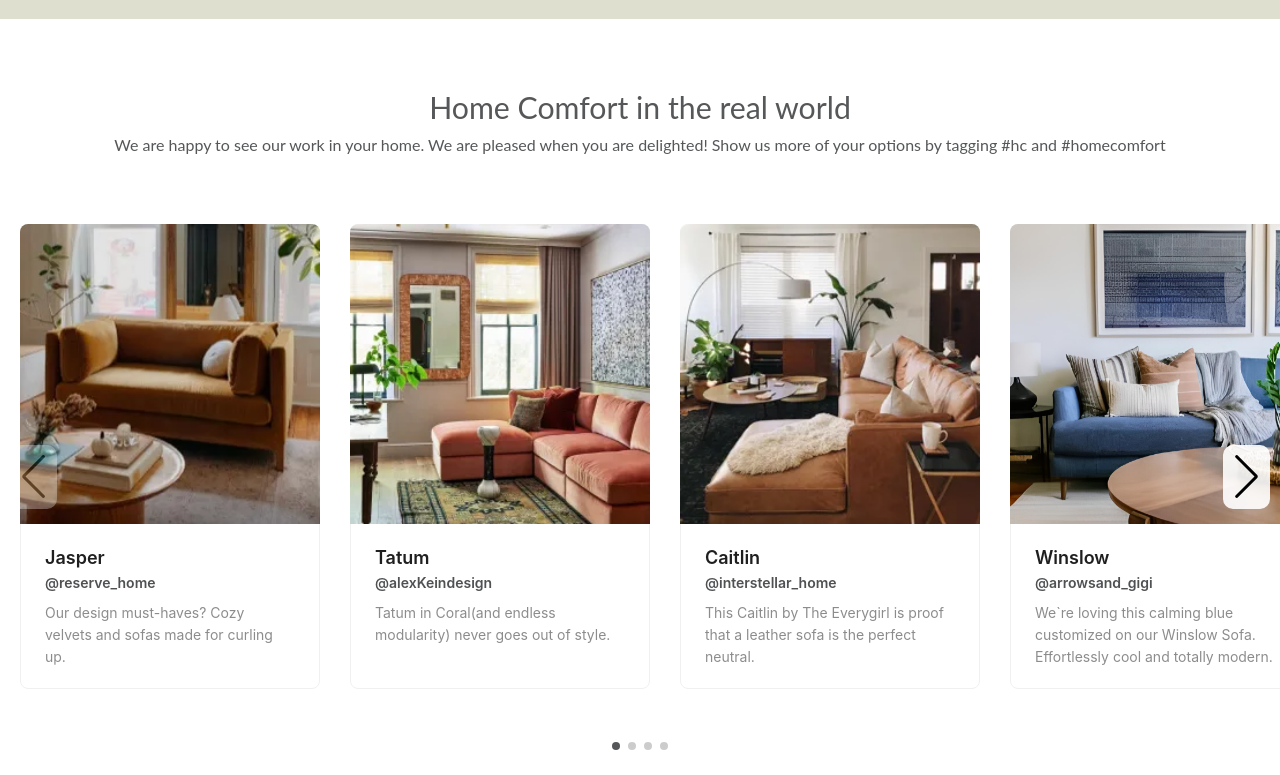
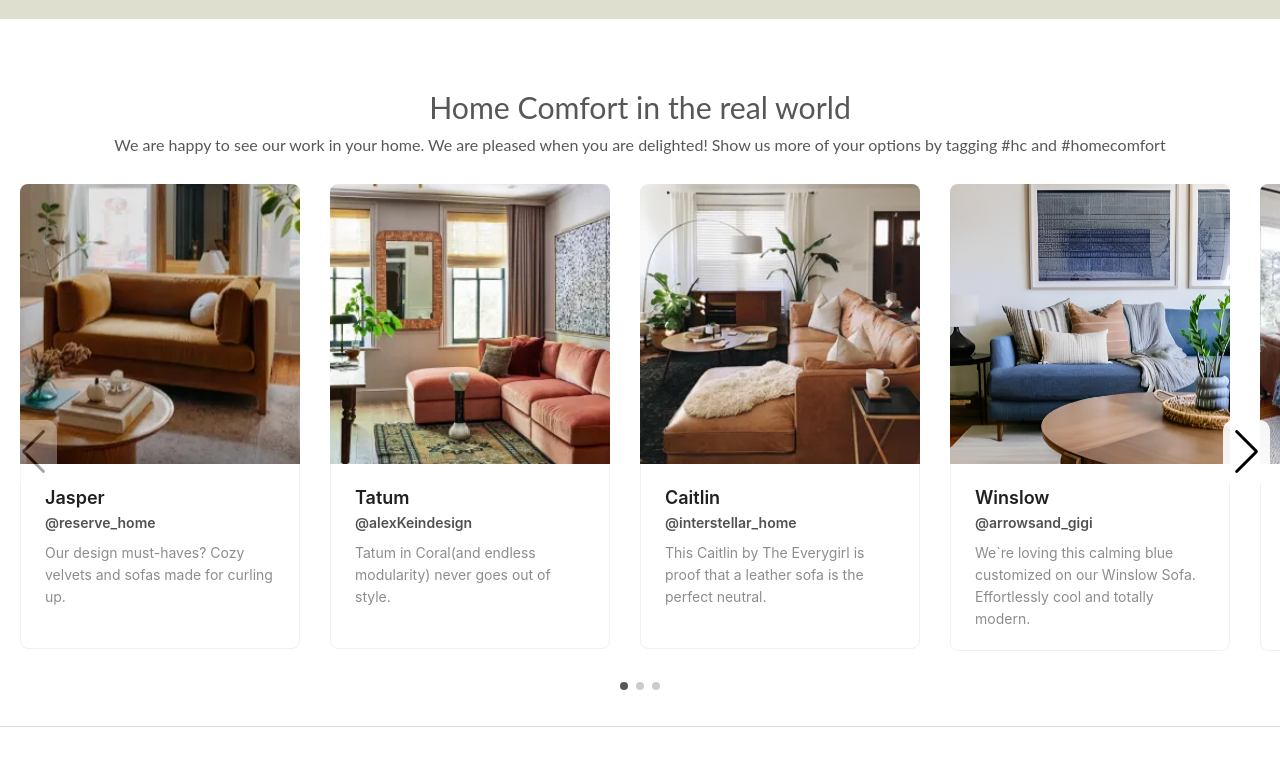
Before and after one commit to Alex-Kravchuk/home_comforte_store, a React (Create React App) app in the folder client/: page / in a window 1280 px wide. Shown: the part 4840-5615 px from the top of the page. Built offline with nearby package versions, Linux system fonts and the light colour scheme.

Commit message:
Separating of swiper styles logic
Created new style const in global styles file for swiper

```diff
--- a/client/src/components/pages/home/main/collections/swiper/CollectionsSwiper.styled.js
+++ b/client/src/components/pages/home/main/collections/swiper/CollectionsSwiper.styled.js
@@ -1,12 +1,12 @@
 import styled from "styled-components";
+import { swiperStyles } from "../../../../../../styles/globalStyles";
 
 import { viewport_sizes } from "../../../../../../utils/viewport_size_consts";
 
 export const SwiperContainer = styled.div`
-  .swiper {
-    width: 100%;
-    height: 100%;
-  }
+  // it's the separate swiper styles
+  // from global styles file
+  ${swiperStyles}
 
   .swiper-slide {
     width: 410px;
@@ -15,26 +15,4 @@ export const SwiperContainer = styled.div`
       width: 80%;
     }
   }
-
-  .swiper-button-next,
-  .swiper-button-prev {
-    box-sizing: unset;
-    color: #000;
-    background: rgba(255, 255, 255, 0.9);
-    padding: 10px;
-    border-radius: 10px;
-  }
-
-  @media (max-width: ${viewport_sizes.m}px) {
-    .swiper-button-next,
-    .swiper-button-prev {
-      width: 24px;
-      height: 34px;
-    }
-
-    .swiper-button-prev::after,
-    .swiper-button-next::after {
-      font-size: 34px;
-    }
-  }
 `;
--- a/client/src/components/pages/home/main/reviews/Reviews.styled.js
+++ b/client/src/components/pages/home/main/reviews/Reviews.styled.js
@@ -1,56 +1,27 @@
 import styled from "styled-components";
 import { getResponsiveFontSize } from "../../../../../helpers/getResponsiveFontSize";
+import { swiperStyles } from "../../../../../styles/globalStyles";
 import { viewport_sizes } from "../../../../../utils/viewport_size_consts";
 
 // for fuster writng it use snippet "sc"
 
-const { m, l, ml } = viewport_sizes;
+const { l } = viewport_sizes;
 
 export const ReviewsWrapper = styled.div`
+// it's the separate swiper styles
+// from global styles file
+  ${swiperStyles}
+
   -moz-user-select: none;
   -khtml-user-select: none;
   user-select: none;
 
-  .swiper {
-    width: 100%;
-    height: 100%;
-    padding: 50px 0;
-  }
-
   .swiper-slide {
-    width: 300px;
-  }
-
-  .swiper-button-next,
-  .swiper-button-prev {
-    box-sizing: unset;
-    color: #000;
-    background: rgba(255, 255, 255, 0.9);
-    padding: 10px;
-    border-radius: 10px;
+    width: 280px;
   }
 
   .swiper-pagination-bullet-active {
     background-color: #555759 !important;
-  }
-
-  @media (max-width: ${ml}px) {
-    .swiper {
-      padding: 25px 0;
-    }
-  }
-
-  @media (max-width: ${m}px) {
-    .swiper-button-next,
-    .swiper-button-prev {
-      width: 24px;
-      height: 34px;
-    }
-
-    .swiper-button-prev::after,
-    .swiper-button-next::after {
-      font-size: 34px;
-    }
   }
 `;
 export const ReviewsContainer = styled.div``;
@@ -67,7 +38,7 @@ export const ReviewsTitle = styled.div`
 export const ReviewsSubTitle = styled.div`
   color: #555759;
   text-align: center;
-  padding: 0 15px 20px 15px;
+  padding: 0 15px 30px 15px;
   font-size: ${getResponsiveFontSize(16, 16)};
 
   @media (max-width: ${l}px) {
--- a/client/src/components/pages/home/main/reviews/reviewItem/ReviewItem.styled.js
+++ b/client/src/components/pages/home/main/reviews/reviewItem/ReviewItem.styled.js
@@ -4,6 +4,7 @@ import { Card } from "antd";
 
 export const ReviewItemWrapper = styled(Card)`
   min-height: 465px;
+  margin-bottom: 50px;
 `;
 export const ReviewContainer = styled.div``;
 export const ReviewItemTitelWrap = styled.div``;
--- a/client/src/styles/globalStyles.js
+++ b/client/src/styles/globalStyles.js
@@ -2,7 +2,7 @@ import styled, { createGlobalStyle } from "styled-components";
 import { sizes } from "../utils/css_size_consts";
 import { viewport_sizes } from "../utils/viewport_size_consts";
 
-const { l, xl, xxl } = viewport_sizes;
+const { l, xl, xxl, m } = viewport_sizes;
 
 export const GlobalStyle = createGlobalStyle`
   @import url('https://fonts.googleapis.com/css2?family=Anton&family=Lato&family=Roboto+Condensed&family=Roboto+Slab&display=swap');
@@ -45,3 +45,33 @@ export const Container = styled.div`
     width: ${sizes.l.contentContainerWidth}%;
   }
 `;
+
+export const swiperStyles = `
+.swiper {
+  width: 100%;
+  height: 100%;
+}
+
+.swiper-button-next,
+.swiper-button-prev {
+  box-sizing: unset;
+  color: #000;
+  background: rgba(255, 255, 255, 0.9);
+  padding: 10px;
+  border-radius: 10px;
+}
+
+
+@media (max-width: ${m}px) {
+  .swiper-button-next,
+  .swiper-button-prev {
+    width: 24px;
+    height: 34px;
+  }
+
+  .swiper-button-prev::after,
+  .swiper-button-next::after {
+    font-size: 34px;
+  }
+}
+`;
```
